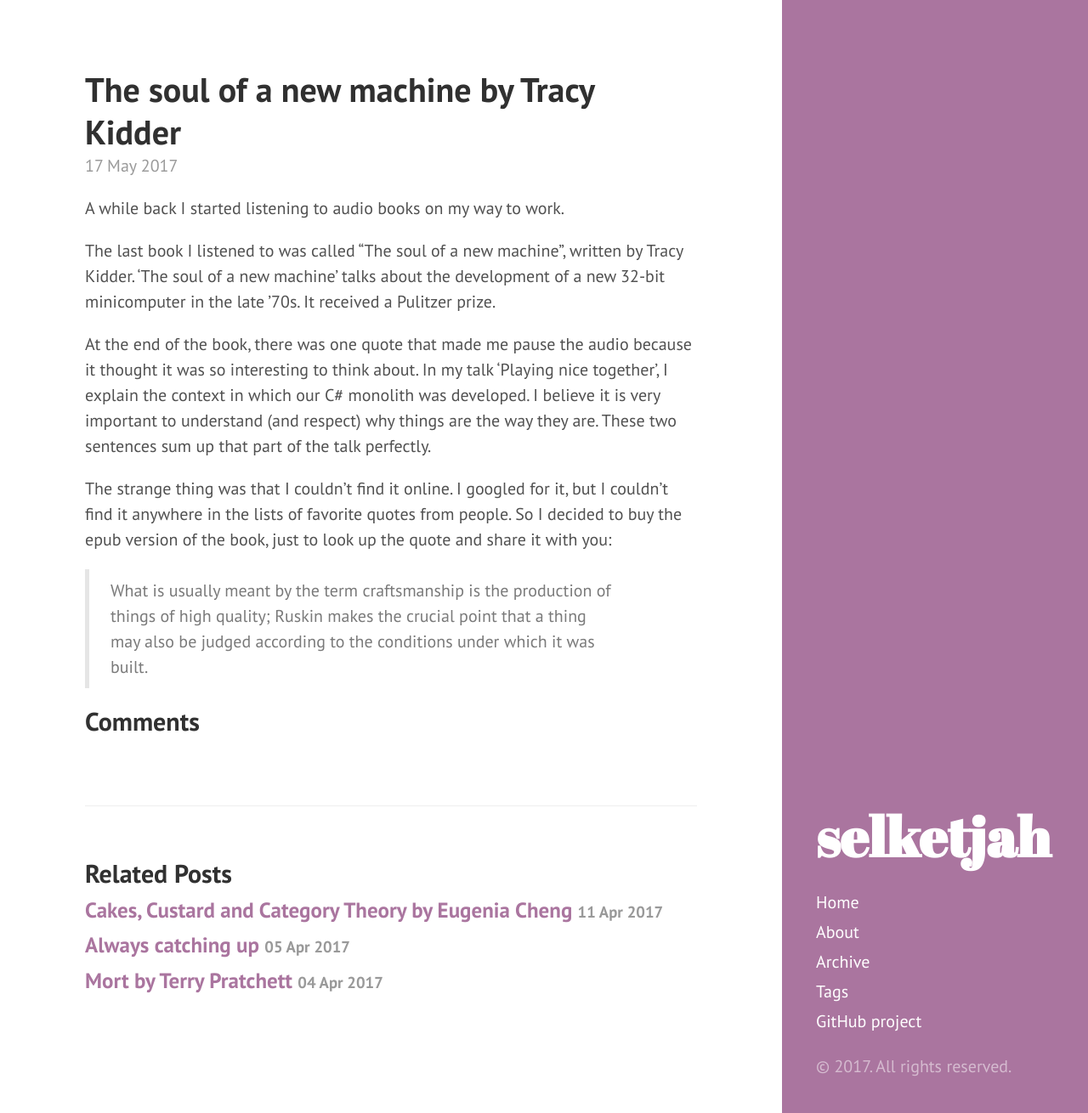
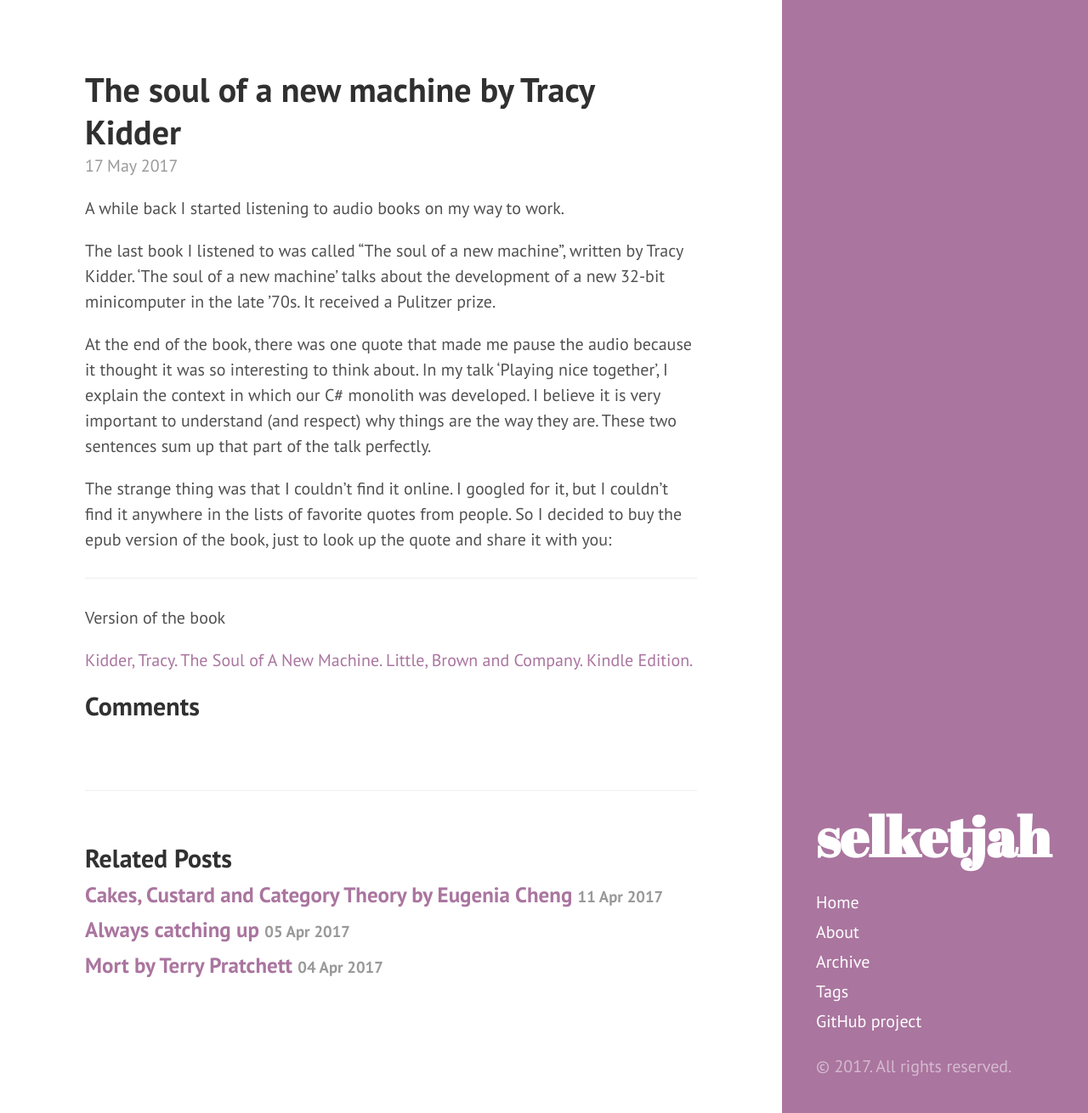
Before and after one commit to selketjah/selketjah.github.io, a Jekyll site: the page built from _posts/2017-05-17-soul-of-new-machine.md, in a window 1280 px wide and 1310 px high. Shown: the whole window at 85% size. Built offline with Jekyll 4.4.1, drawn with Linux system fonts in a browser that asks for light colours; Markdown is read by kramdown in place of the engine named in the settings; comment, search, counter and statistics services are not loaded.

Commit message:
removed quote

```diff
--- a/_posts/2017-05-17-soul-of-new-machine.md
+++ b/_posts/2017-05-17-soul-of-new-machine.md
@@ -17,4 +17,9 @@
 The strange thing was that I couldn't find it online. I googled for it, but I couldn't find it anywhere in the lists of favorite quotes from people.
 So I decided to buy the epub version of the book, just to look up the quote and share it with you:
 
-> What is usually meant by the term craftsmanship is the production of things of high quality; Ruskin makes the crucial point that a thing may also be judged according to the conditions under which it was built.
+
+----
+
+Version of the book
+
+[Kidder, Tracy. The Soul of A New Machine. Little, Brown and Company. Kindle Edition.](http://amzn.to/2pIp0RN)
```
